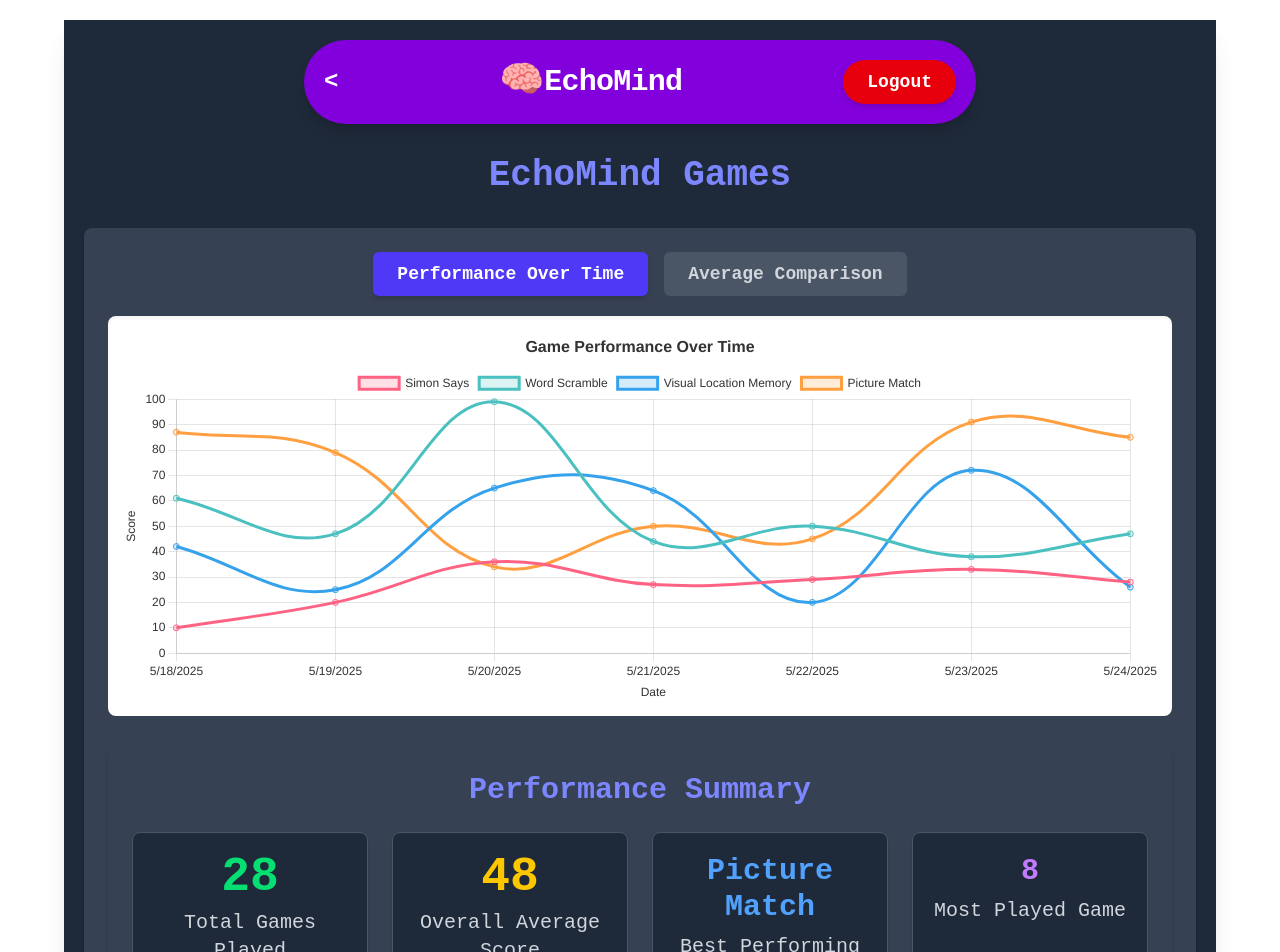
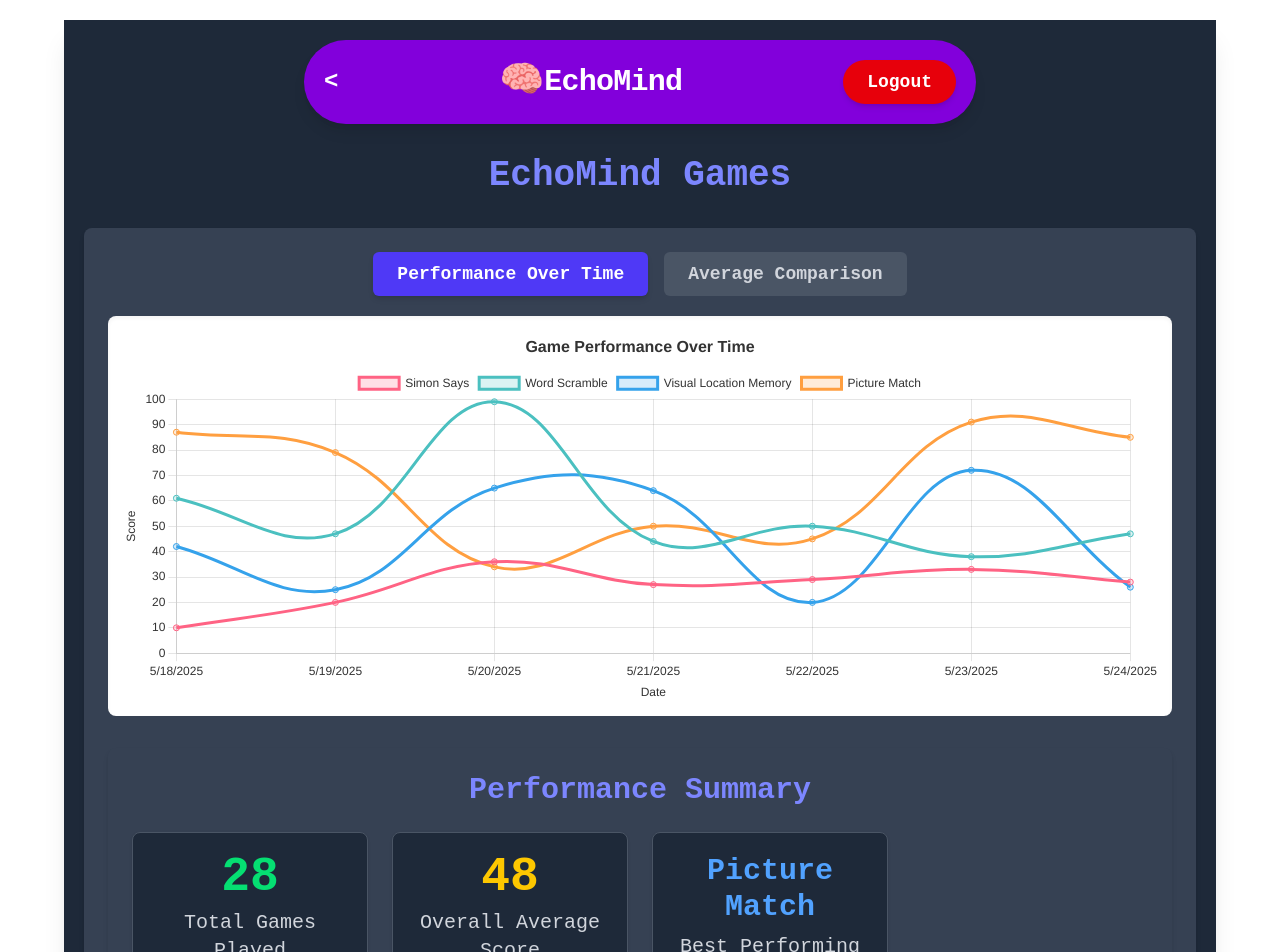
Before and after one commit to Utkarsh3042/EchoMind, a React (Vite) app in the folder Frontend/: page /games in a window 1280 px wide. Shown: the top 952 px of the page. Built offline with nearby package versions, Linux system fonts and the light colour scheme; sample sign-in values are in the browser's storage.

Commit message:
login error fixed and game dashboard fixed

```diff
--- a/Frontend/src/Games/GameHome.jsx
+++ b/Frontend/src/Games/GameHome.jsx
@@ -507,14 +507,6 @@ function GameHome() {
                   </div>
                   <div className="text-sm sm:text-xl text-gray-300">Best Performing Game</div>
                 </div>
-                <div className="bg-gray-800 p-3 sm:p-5 rounded-lg border border-gray-600 shadow-sm">
-                  <div className="text-xl sm:text-3xl font-bold text-purple-400 mb-1 sm:mb-2">
-                    {Object.entries(stats.mostPlayedGame).reduce((a, b) =>
-                      stats.mostPlayedGame[a[0]] > stats.mostPlayedGame[b[0]] ? a : b
-                    )[0].replace(/-/g, ' ').replace(/\b\w/g, l => l.toUpperCase())}
-                  </div>
-                  <div className="text-sm sm:text-xl text-gray-300">Most Played Game</div>
-                </div>
               </div>
             </div>
           )}
--- a/Frontend/src/Signup.jsx
+++ b/Frontend/src/Signup.jsx
@@ -165,7 +165,7 @@ const Signup = ({ onSignup }) => {
       if (response.ok) {
         localStorage.setItem('user', JSON.stringify(data.user || { email: formData.email, name: formData.name }));
         if (onSignup) onSignup();
-        navigate('/dashboard');
+        navigate('/login');
       } else {
         setError(data.message || 'Signup failed. Please try again.');
       }
```
